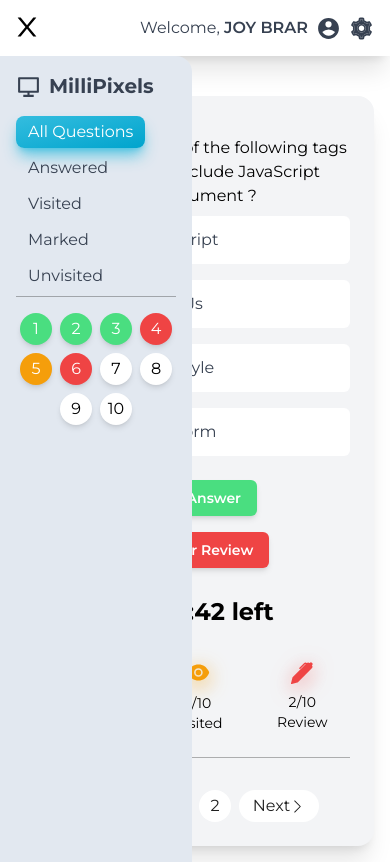
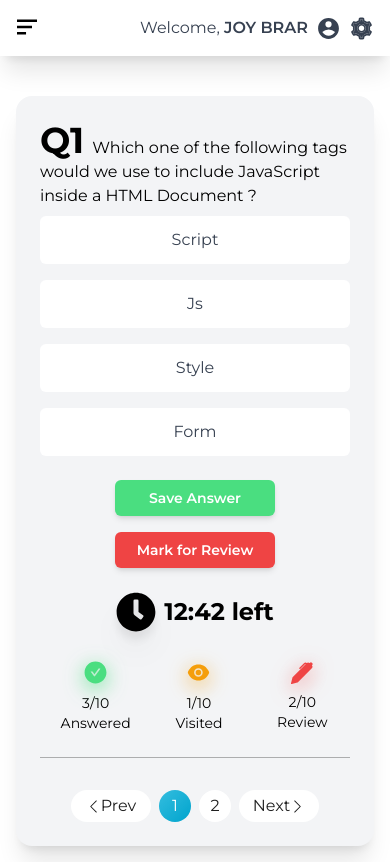
Before and after one commit to JoyBrar2001/Millipixels-Quest-UI, a Next.js app: page /candidate/question in a window 390 px wide. Built offline with nearby package versions, Linux system fonts and the light colour scheme.

Commit message:
Fixed the sidebar

```diff
--- a/app/components/candidate-components/QuestionContainer.tsx
+++ b/app/components/candidate-components/QuestionContainer.tsx
@@ -30,10 +30,10 @@ const QuestionContainer = ({ data }: { data: QuizDatabaseProps }) => {
             ) : "Error"}
 
             <div className='w-full flex-center max-md:flex-col gap-4'>
-              <button onClick={() => notify("Answer Saved", "success")} className='flex flex-row justify-center items-center gap-2 text-white text-sm font-semibold py-2 px-4 rounded-md shadow-md transition-all duration-150 hover:shadow-xl hover:shadow-green-400/40 bg-green-400'>
+              <button onClick={() => notify("Answer Saved", "success")} className='flex flex-row justify-center items-center w-40 gap-2 text-white text-sm font-semibold py-2 px-4 rounded-md shadow-md transition-all duration-150 hover:shadow-xl hover:shadow-green-400/40 bg-green-400'>
                 Save Answer
               </button>
-              <button onClick={() => notify("Marked for Review", "error")} className='flex flex-row justify-center items-center gap-2 text-white text-sm font-semibold py-2 px-4 rounded-md shadow-md transition-all duration-150 hover:shadow-xl hover:shadow-red-500/40 bg-red-500'>
+              <button onClick={() => notify("Marked for Review", "error")} className='flex flex-row justify-center items-center w-40 gap-2 text-white text-sm font-semibold py-2 px-4 rounded-md shadow-md transition-all duration-150 hover:shadow-xl hover:shadow-red-500/40 bg-red-500'>
                 Mark for Review
               </button>
             </div>
--- a/app/components/candidate-components/Sidebar.tsx
+++ b/app/components/candidate-components/Sidebar.tsx
@@ -1,6 +1,6 @@
 'use client';
 
-import React, { useState } from 'react'
+import React, { useState, useEffect } from 'react'
 import { SidebarProps } from '@/Interfaces';
 import { AiOutlineClose } from 'react-icons/ai';
 import { BiMenuAltLeft } from 'react-icons/bi';
@@ -8,13 +8,37 @@ import { RiComputerLine } from 'react-icons/ri';
 
 const Sidebar = ({ questions, questionNumber, onQuestionSelect }: SidebarProps) => {
 
-  const [open, setOpen] = useState(true)
-
   const questionFilters = ["All Questions", "Answered", "Visited", "Marked", "Unvisited"];
 
+  // UseStates
+  const [isOpen, setIsOpen] = useState(false);
+  const [isSmallScreen, setIsSmallScreen] = useState(true);
   const [filter, setFilter] = useState("");
   const [activeFilter, setActiveFilter] = useState(0);
 
+  // For Window Width
+  useEffect(() => {
+    function handleScreenChange() {
+      const isSmall = window.innerWidth <= 768;
+      setIsSmallScreen(isSmall);
+    }
+
+    handleScreenChange();
+
+    window.addEventListener('resize', handleScreenChange);
+
+    return () => {
+      window.removeEventListener('resize', handleScreenChange);
+    };
+  }, []);
+
+  // Handling click on question button
+  const handleQuestionButtonClick = (questionNo: number) => {
+    onQuestionSelect(questionNo);
+    setIsOpen(false);
+  }
+
+  // Generating Color for the question button
   const GenerateColor = (status: string) => {
     const color = status === "Answered" ? "#4ade80" : status === "Visited" ? "#f59e0b" : status === "Marked" ? "#ef4444" : "#fff"
     return color;
@@ -22,10 +46,10 @@ const Sidebar = ({ questions, questionNumber, onQuestionSelect }: SidebarProps)
 
   return (
     <>
-      <div className='w-8 h-8 flex-center rounded-full fixed top-3 left-3 z-50 cursor-pointer md:hidden' onClick={() => setOpen(!open)}>
-        {open ? <AiOutlineClose size={30} /> : <BiMenuAltLeft size={30} />}
+      <div className='w-8 h-8 flex-center rounded-full fixed top-3 left-3 z-50 cursor-pointer md:hidden'>
+        {isOpen ? <AiOutlineClose size={30}  onClick={() => setIsOpen(false)}/> : <BiMenuAltLeft size={30}  onClick={() => setIsOpen(true)}/>}
       </div>
-      <div className={`z-[100] fixed left-0 top-14 w-48 bg-slate-200 text-gray-700 h-full p-4 rounded-tr-2xl ${open ? 'block' : 'hidden'}`}>
+      <div className={`z-[100] fixed left-0 top-14 w-48 bg-slate-200 text-gray-700 h-full p-4 rounded-tr-2xl ${isOpen || !isSmallScreen ? 'block' : 'hidden'}`}>
         <div className="flex-center justify-start gap-2 md:hidden">
           <RiComputerLine size={25} className="relative" />
           <h1 className='text-xl font-bold'>MilliPixels</h1>
@@ -44,10 +68,6 @@ const Sidebar = ({ questions, questionNumber, onQuestionSelect }: SidebarProps)
               {item}
             </button>
           ))}
-
-          {/* <button className={`sidebar-list-item hover:active`} onClick={() => setFilter("")}>
-            <AiOutlineQuestion className="relative" /> All Questions
-          </button> */}
         </div>
 
         <section className='flex-center flex-wrap gap-2 mt-4'>
@@ -61,7 +81,7 @@ const Sidebar = ({ questions, questionNumber, onQuestionSelect }: SidebarProps)
                 key={index}
                 style={{ backgroundColor: GenerateColor(item.status) }}
                 className={`${item.status === "Unvisited" ? "text-black" : "text-white"} rounded-full p-2 h-8 w-8 flex-center cursor-pointer shadow-md`}
-                onClick={() => onQuestionSelect(item.questionNo)}
+                onClick={() => handleQuestionButtonClick(item.questionNo)}
               >
                 {item.questionNo}
               </div>
```
